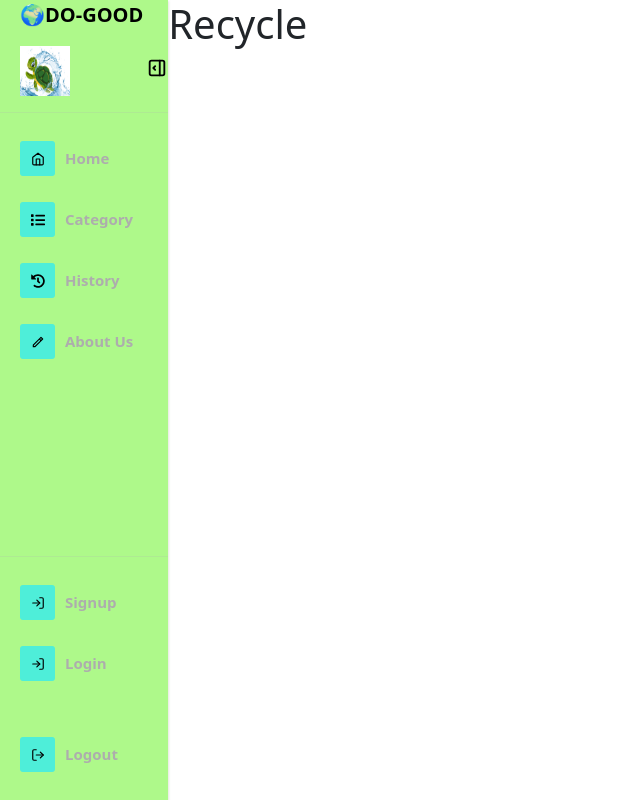
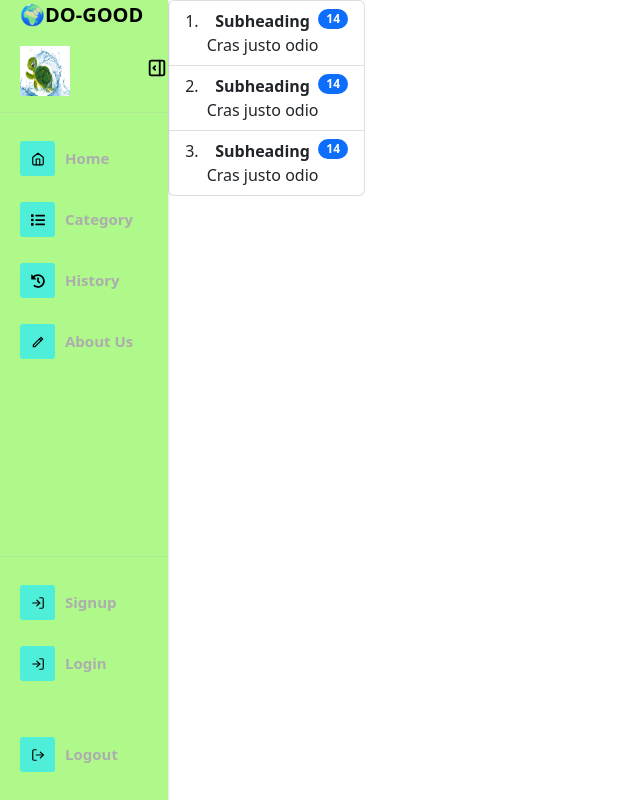
Before and after one commit to genrosales11/do-good, a React (Create React App) app in the folder client/: page /recycle in a window 1280 px wide. Shown: the whole page, without its empty margins (0-640 px from the left). Built offline with nearby package versions, Linux system fonts and the light colour scheme.

Commit message:
adding initial recycle page

```diff
--- a/client/src/Components/pages/Recycle.js
+++ b/client/src/Components/pages/Recycle.js
@@ -1,5 +1,53 @@
-export default function Recycle() {
-    return (
-     <h1>Recycle</h1>
-    );
-  }
+import Badge from 'react-bootstrap/Badge';
+import ListGroup from 'react-bootstrap/ListGroup';
+
+function DefaultExample() {
+  return (
+    <ListGroup as="ol" numbered>
+      <ListGroup.Item
+        as="li"
+        className="d-flex justify-content-between align-items-start"
+      >
+        <div className="ms-2 me-auto">
+          <div className="fw-bold">Subheading</div>
+          Cras justo odio
+        </div>
+        <Badge bg="primary" pill>
+          14
+        </Badge>
+      </ListGroup.Item>
+      <ListGroup.Item
+        as="li"
+        className="d-flex justify-content-between align-items-start"
+      >
+        <div className="ms-2 me-auto">
+          <div className="fw-bold">Subheading</div>
+          Cras justo odio
+        </div>
+        <Badge bg="primary" pill>
+          14
+        </Badge>
+      </ListGroup.Item>
+      <ListGroup.Item
+        as="li"
+        className="d-flex justify-content-between align-items-start"
+      >
+        <div className="ms-2 me-auto">
+          <div className="fw-bold">Subheading</div>
+          Cras justo odio
+        </div>
+        <Badge bg="primary" pill>
+          14
+        </Badge>
+      </ListGroup.Item>
+    </ListGroup>
+  );
+}
+
+export default DefaultExample;
+
+// export default function Recycle() {
+//     return (
+//      <h1>Recycle</h1>
+//     );
+//   }
```
